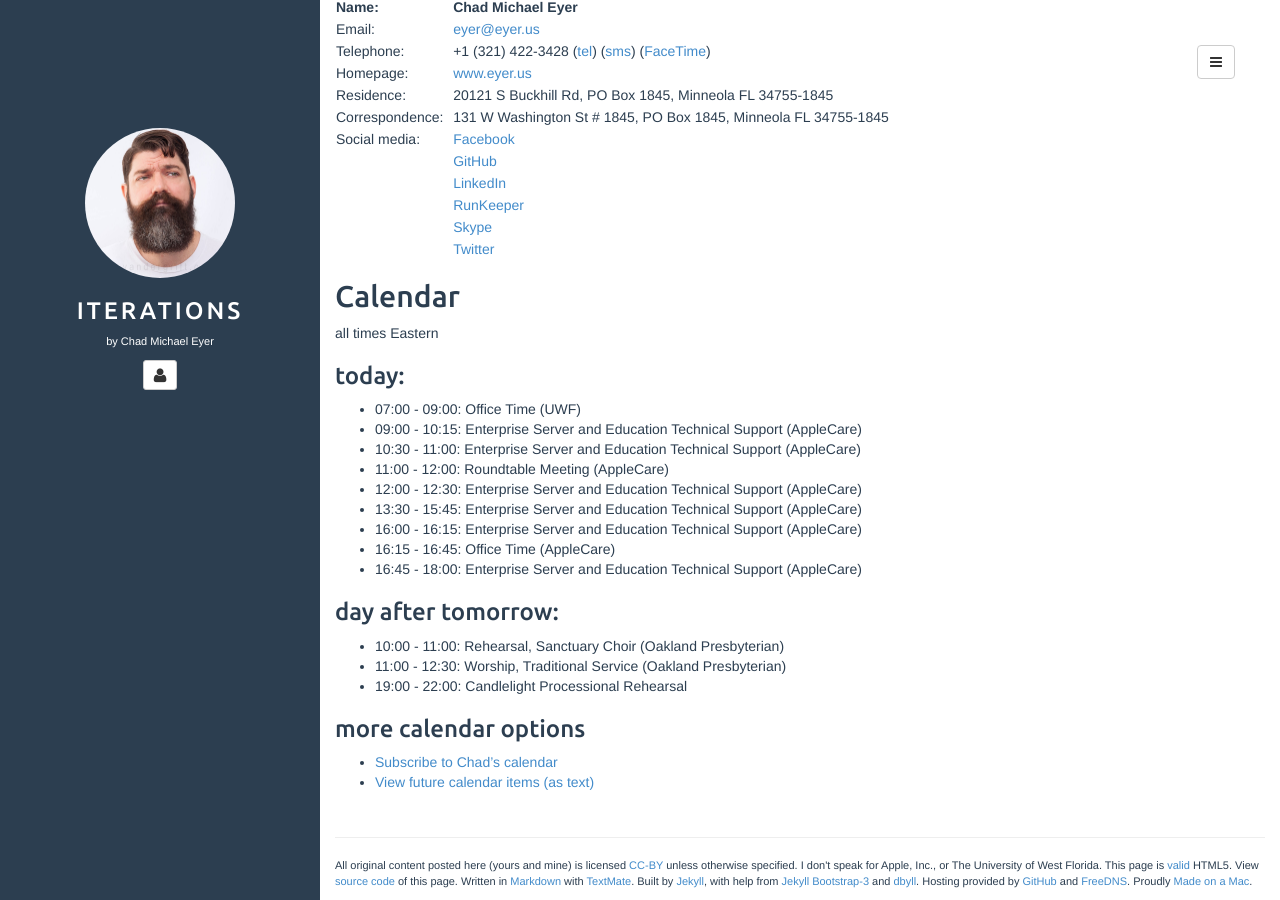
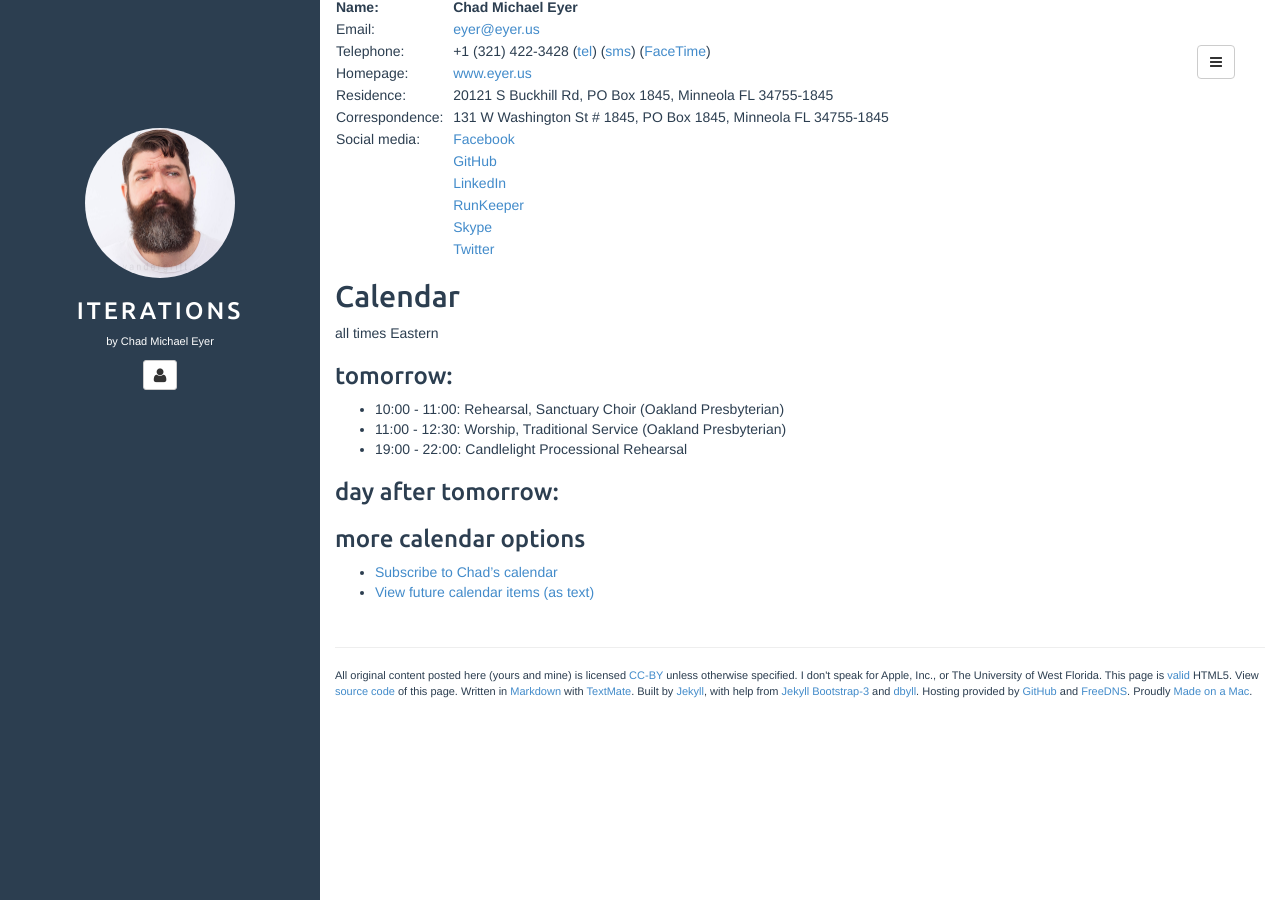
Before and after one commit to chadmichaeleyer/chadmichaeleyer.github.io, a Jekyll site: the page built from about.md, in a window 1280 px wide and 900 px high, scrolled down 1216 px. Built offline with Jekyll 4.4.1, drawn with Linux system fonts in a browser that asks for light colours.

Commit message:
calendar update

```diff
--- a/calendar.markdown
+++ b/calendar.markdown
@@ -1,19 +1,9 @@
 all times Eastern
 
-### today:
-
-* 07:00 - 09:00: Office Time (UWF)
-* 09:00 - 10:15: Enterprise Server and Education Technical Support (AppleCare)
-* 10:30 - 11:00: Enterprise Server and Education Technical Support (AppleCare)
-* 11:00 - 12:00: Roundtable Meeting (AppleCare)
-* 12:00 - 12:30: Enterprise Server and Education Technical Support (AppleCare)
-* 13:30 - 15:45: Enterprise Server and Education Technical Support (AppleCare)
-* 16:00 - 16:15: Enterprise Server and Education Technical Support (AppleCare)
-* 16:15 - 16:45: Office Time (AppleCare)
-* 16:45 - 18:00: Enterprise Server and Education Technical Support (AppleCare)
-
-### day after tomorrow:
+### tomorrow:
 
 * 10:00 - 11:00: Rehearsal, Sanctuary Choir (Oakland Presbyterian)
 * 11:00 - 12:30: Worship, Traditional Service (Oakland Presbyterian)
 * 19:00 - 22:00: Candlelight Processional Rehearsal
+
+### day after tomorrow:
```
Also changed, not shown: calendar-year.markdown (+11 -12 lines), 1 other file.
